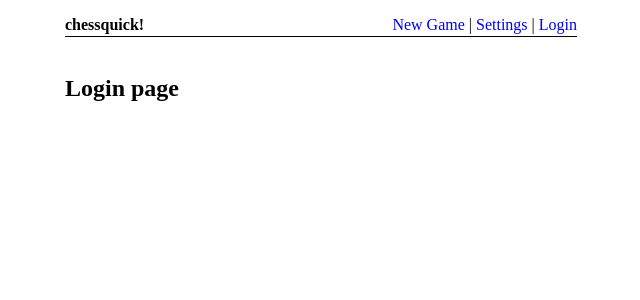
After one commit to mosegontar/chessquick, a Flask app: page /login/1 in a window 1280 px wide. The commit adds this page. Shown: the top 300 px of the page, without its empty margins (319-959 px from the left). Run offline with Flask 2, Linux system fonts and the light colour scheme; parts of the project's set-up code (start-up, migrations or seed data) failed here and were passed over; some libraries are stand-ins or nearby versions.

Commit message:
Add initial html page and linking to support login

```diff
--- a/chessquick/static/js/game.js
+++ b/chessquick/static/js/game.js
@@ -103,7 +103,7 @@ updateStatus();
 /////////////////////////////////////////////////////////
 
 var submit_move = (function() {
-      $.getJSON('/_get_fen', {
+      $.getJSON($SCRIPT_ROOT + '/_get_fen', {
         fen_move: game.fen(),
         game_id: window.location.pathname,
         current_player: current_player,
--- a/chessquick/templates/base.html
+++ b/chessquick/templates/base.html
@@ -1,7 +1,7 @@
 <!DOCTYPE html>
 <html>
 <head>
-    <meta name="viewport" content="width=device-width, height=device-heihgt, initial-scale=1.0"/>
+    <meta name="viewport" content="width=device-width, height=device-height, initial-scale=1.0"/>
     <title>Chessquick!</title>
     <script src="{{url_for('static', filename='js/jquery-3.1.1.min.js') }}"></script>
     <script src="https://cdnjs.cloudflare.com/ajax/libs/chess.js/0.10.2/chess.js"></script>
@@ -33,7 +33,10 @@ nav span a {
     <span style="float:right;">
         <a href='/'>New Game</a> |
         <a href=#>Settings</a> |
-        <a href=#>Login</a>
+        <a id=loginLink href=/login>Login</a>
+        {% if game_url|length > 1 %}
+            <script>$("#loginLink").attr('href', '/login/{{ game_url }}')</script>
+        {% endif %}
     </span>
 </nav>
 
--- /dev/null
+++ b/chessquick/templates/login.html
@@ -0,0 +1,5 @@
+{% extends 'base.html' %}
+
+{% block content %}
+<h2>Login page </h2>
+{% endblock %}
--- a/chessquick/views.py
+++ b/chessquick/views.py
@@ -19,6 +19,12 @@ def get_fen():
     session[game_id] = current_player
 
     return jsonify(game_url=game_id)
+
+@app.route('/login')
+@app.route('/login/<game_url>')
+def login(game_url=None):
+    print('game-url is ', game_url)
+    return render_template('login.html')
 
 @app.route('/')
 @app.route('/<game_url>')
```
